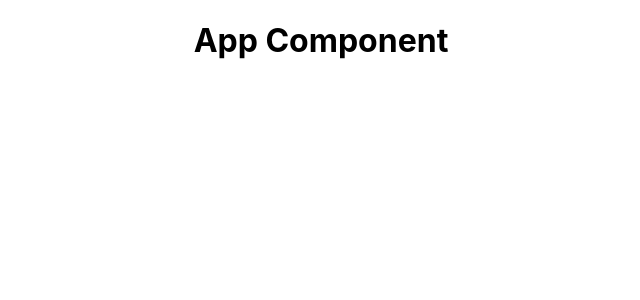
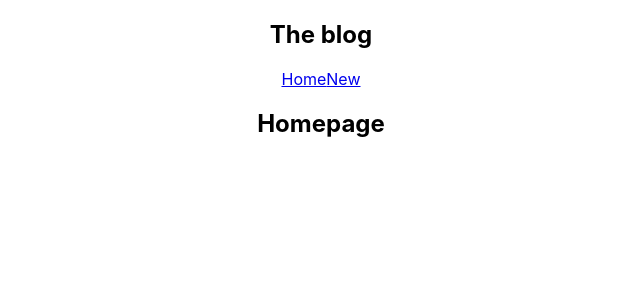
Before and after one commit to Tallented-Code-bot/scratch_tutorials, a React (Create React App) app: page / in a window 1280 px wide. Shown: the top 300 px of the page, without its empty margins (319-959 px from the left). Built offline with nearby package versions, Linux system fonts and the light colour scheme.

Commit message:
Add some more components.

```diff
--- a/src/App.js
+++ b/src/App.js
@@ -1,10 +1,15 @@
 import './App.css';
+import Navbar from './Navbar';
+import Home from './Home';
 
 function App() {
+	const title="Welcome";
+	const likes=50;
 	return (
 		<div className="App">
+			<Navbar />
 			<div className="content">
-		<h1>App Component</h1>
+				<Home/>
 			</div>
 		</div>
 	);
```
Lines whose indentation alone changed are shown as unchanged.
